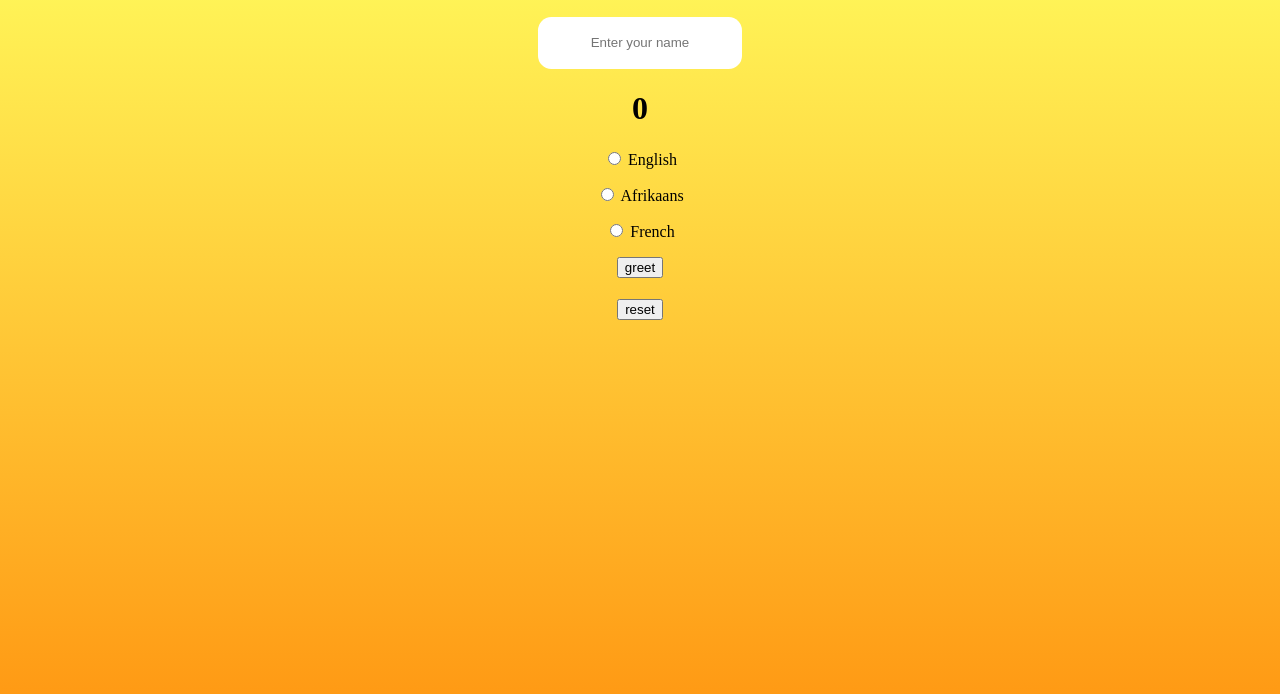
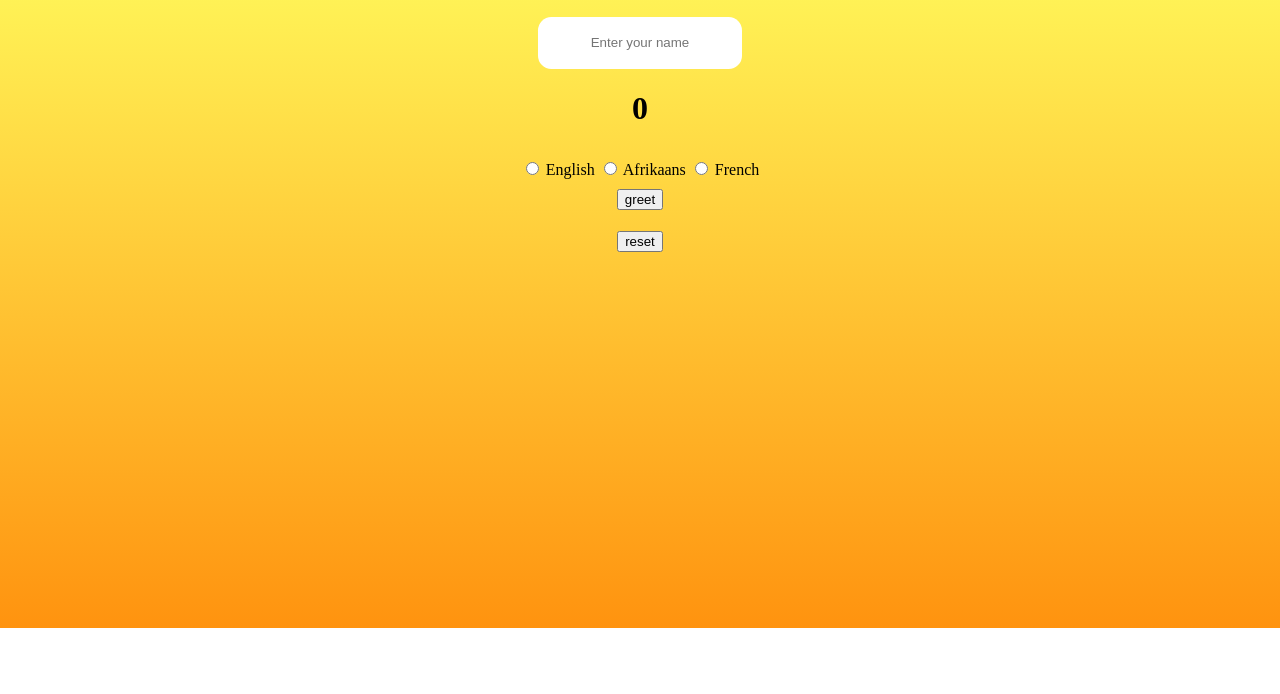
Before and after one commit to AmirahDavids/greetings, a plain HTML site: page index.html in a window 1280 px wide. Shown: the part 50-744 px from the top of the page. Drawn offline with Linux system fonts and the light colour scheme.

Commit message:
added radio buttons next to each other

```diff
--- a/css/greet.css
+++ b/css/greet.css
@@ -1,10 +1,11 @@
 .angled-gradient {
     background: linear-gradient(0deg, #FF930F,#FFF95B);
-    background-repeat: no-repeat;
+   background-repeat: no-repeat;
+
   }
 
   html{
-      height: 100%;
+
       text-align: center;
   }
 
@@ -15,6 +16,12 @@
       width: 200px;
       border-radius: 1em;
   }
-  .label-radio{
-      margin: 1em;
+  .label-radio-container{
+
+      padding: 10px;
   }
+
+  .big-box
+  {
+      height: 650px;
+  }
--- a/index.html
+++ b/index.html
@@ -1,5 +1,5 @@
 <!DOCTYPE html>
-<html lang="en">
+<html class="angled-gradient"lang="en">
 
 <head>
   <meta charset="UTF-8">
@@ -9,30 +9,24 @@
   <title>Greetings App</title>
 </head>
 
-<body class="angled-gradient">
+<body class="big-box" >
   <!-- <div>Say hello in different language<//div> -->
   <h2>Greetings App</h2>
   <input type="text" name="" id="inputElement" placeholder="Enter your name">
   <h1 id="counter"></h1>
   <div class="label-radio-container">
-    <div class="label-radio">
       <label>
         <input type="radio" name="selector" value="english">
-        <span class="label-body">English</span>
+        English
       </label>
-    </div>
-    <div class="label-radio">
       <label>
         <input type="radio" name="selector" value="afrikaans">
-        <span class="label-body">Afrikaans</span>
+        Afrikaans
       </label>
-    </div>
-    <div class="label-radio">
       <label>
         <input type="radio" name="selector" value="french">
-        <span class="label-body">French</span>
+       French
       </label>
-    </div>
   </div>
 
   <button id="greetButton">greet</button>
```
